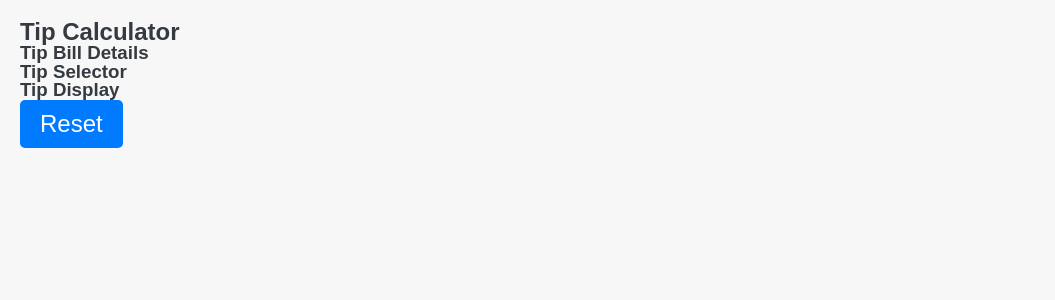
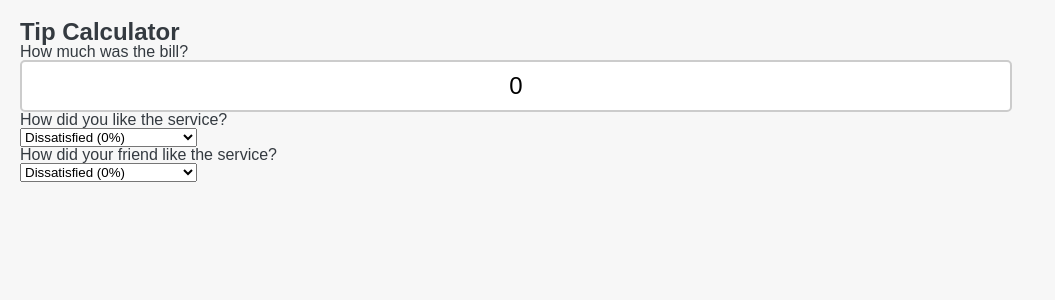
Before and after one commit to DarthWHO/udemy-projects, a React (Vite) app: page / in a window 1280 px wide. Shown: the top 300 px of the page, without its empty margins (0-1055 px from the left). Built offline with nearby package versions, Linux system fonts and the light colour scheme.

Commit message:
completed tip calculator logic

```diff
--- a/src/components/TipBillDetails.jsx
+++ b/src/components/TipBillDetails.jsx
@@ -1,3 +1,14 @@
-export default function TipBillDetails() {
-  return <h3>Tip Bill Details</h3>;
+export default function TipBillDetails({ bill, onBillAmount }) {
+  return (
+    <div>
+      <p>How much was the bill?</p>
+      <input
+        type="text"
+        name="bill"
+        id="bill"
+        value={bill}
+        onChange={(event) => onBillAmount(Number(event.target.value))}
+      />
+    </div>
+  );
 }
--- a/src/components/TipCalculator.jsx
+++ b/src/components/TipCalculator.jsx
@@ -2,15 +2,47 @@ import TipBillDetails from "./TipBillDetails";
 import TipSelector from "./TipSelector";
 import TipDisplay from "./TipDisplay";
 import TipReset from "./TipReset";
+import { useState } from "react";
 
 export default function TipCalculator() {
+  const [bill, setBill] = useState(0);
+  const [tipPercentOne, setTipPercentOne] = useState(0);
+  const [tipPercentTwo, setTipPercentTwo] = useState(0);
+
+  let averageTipPercent = ((tipPercentOne / 100) + (tipPercentTwo / 100)) / 2;
+  let tip = Math.round(bill * averageTipPercent);
+  let total = bill + tip;
+
+  const handleBillAmount = (num) => {
+    setBill(num);
+  };
+
+  const handleTipPercent = (person, percent) => {
+    person === "one" ? setTipPercentOne(percent) : setTipPercentTwo(percent);
+  };
+
+  const handleReset = () => {
+    setBill(0);
+    setTipPercentOne(0);
+    setTipPercentTwo(0);
+  };
+
   return (
     <div>
       <h2>Tip Calculator</h2>
-      <TipBillDetails />
-      <TipSelector />
-      <TipDisplay />
-      <TipReset />
+      <TipBillDetails bill={bill} onBillAmount={handleBillAmount} />
+      <TipSelector tipPercent={tipPercentOne} person="one" onTipPercent={handleTipPercent}>
+        <>
+          <p>How did you like the service? </p>
+        </>
+      </TipSelector>
+      <TipSelector tipPercent={tipPercentTwo} person="two" onTipPercent={handleTipPercent}>
+        <>
+          <p>How did your friend like the service? </p>
+        </>
+      </TipSelector>
+      <TipDisplay bill={bill}>{`You pay $${total} ($${bill} + $${tip})`}</TipDisplay>
+      <TipReset bill={bill} onReset={handleReset} />
     </div>
   );
 }
--- a/src/components/TipDisplay.jsx
+++ b/src/components/TipDisplay.jsx
@@ -1,3 +1,3 @@
-export default function TipDisplay() {
-  return <h3>Tip Display</h3>;
+export default function TipDisplay({bill, children}) {
+  return bill !== 0 && <h3>{children}</h3>;
 }
--- a/src/components/TipReset.jsx
+++ b/src/components/TipReset.jsx
@@ -1,3 +1,3 @@
-export default function TipReset() {
-  return <button>Reset</button>;
+export default function TipReset({ bill, onReset }) {
+  return bill !== 0 && <button onClick={onReset}>Reset</button>;
 }
--- a/src/components/TipSelector.jsx
+++ b/src/components/TipSelector.jsx
@@ -1,3 +1,18 @@
-export default function TipSelector() {
-  return <h3>Tip Selector</h3>;
+export default function TipSelector({ tipPercent, person, onTipPercent, children }) {
+  return (
+    <>
+      {children}
+      <select
+        name="tip"
+        id="tip"
+        onChange={(event) => onTipPercent(person, Number(event.target.value))}
+        value={tipPercent}
+      >
+        <option value="0">Dissatisfied (0%)</option>
+        <option value="5">It was okay (5%)</option>
+        <option value="10">It was good (10%)</option>
+        <option value="20">Absolutely amazing (20%)</option>
+      </select>
+    </>
+  );
 }
```
